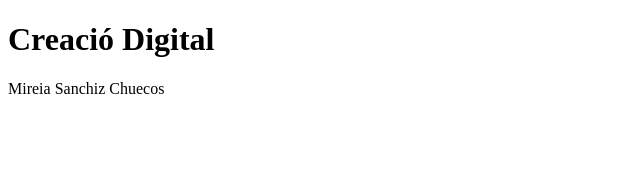
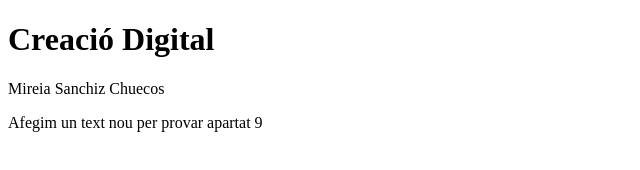
Before and after one commit to MSCH-estudis/CreacioDigital, a website: page public_html/index.html in a window 1280 px wide. Shown: the whole page, without its empty margins (0-640 px from the left). Drawn offline with Linux system fonts and the light colour scheme.

Commit message:
Versió 2.0 del projecte web Creació Digital

```diff
--- a/public_html/index.html
+++ b/public_html/index.html
@@ -15,6 +15,7 @@ Click nbfs://nbhost/SystemFileSystem/Templates/Other/html.html to edit this temp
         </header>
         <div>
             <p>Mireia Sanchiz Chuecos</p>
+            <p>Afegim un text nou per provar apartat 9</p>
         </div>
     </body>
 </html>
```
